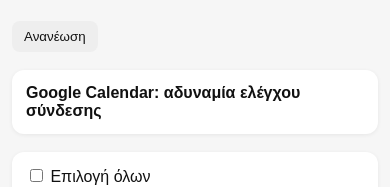
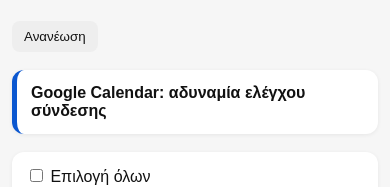
Before and after one commit to terraexplorita/dls-gis-service, a website: page plos-events/public/index.html in a window 390 px wide. Shown: the part 176-363 px from the top of the page. Drawn offline with Linux system fonts and the light colour scheme; no server answers.

Commit message:
Style Calendar connection button

```diff
--- a/plos-events/public/styles.css
+++ b/plos-events/public/styles.css
@@ -1 +1 @@
-body{font-family:Arial,sans-serif;background:#f6f6f6;color:#111;margin:0}.wrap{max-width:1100px;margin:auto;padding:24px}.topbar,.toolbar{display:flex;gap:16px;align-items:center;justify-content:space-between;flex-wrap:wrap}.toolbar{background:#fff;padding:14px;border-radius:12px;margin:18px 0;box-shadow:0 1px 4px #0001}.event-card{display:grid;grid-template-columns:auto 1fr;gap:14px;background:#fff;padding:16px;border-radius:14px;margin-bottom:14px;box-shadow:0 1px 4px #0001}.event-title-row{display:flex;gap:10px;align-items:center;flex-wrap:wrap}.event-title{margin:0;font-size:1.18rem}.event-number{font-weight:700}.meta{margin-top:8px;color:#444}.description{margin:10px 0}.links,.invite-row{display:flex;gap:12px;align-items:center;flex-wrap:wrap;margin-top:10px}.limassol-badge{font-weight:800;color:#111}.calendar-badge{font-weight:800;color:#b00020}.hidden{display:none!important}button,a.google-link,a.source-link{border:0;border-radius:8px;padding:8px 12px;text-decoration:none;cursor:pointer}button{background:#111;color:white}.secondary{background:#eee;color:#111}.danger{background:#b00020;color:#fff}.google-link{background:#0b57d0;color:#fff}.source-link{background:#f0f0f0;color:#111}.muted{color:#777}#statusText{font-size:.9rem;color:#555}@media(max-width:700px){.wrap{padding:12px}.event-card{grid-template-columns:1fr}.event-select{order:2}.toolbar{align-items:flex-start;flex-direction:column}}
+body{font-family:Arial,sans-serif;background:#f6f6f6;color:#111;margin:0}.wrap{max-width:1100px;margin:auto;padding:24px}.topbar,.toolbar{display:flex;gap:16px;align-items:center;justify-content:space-between;flex-wrap:wrap}.toolbar{background:#fff;padding:14px;border-radius:12px;margin:18px 0;box-shadow:0 1px 4px #0001}.connection-bar{border-left:5px solid #0b57d0}.event-card{display:grid;grid-template-columns:auto 1fr;gap:14px;background:#fff;padding:16px;border-radius:14px;margin-bottom:14px;box-shadow:0 1px 4px #0001}.event-title-row{display:flex;gap:10px;align-items:center;flex-wrap:wrap}.event-title{margin:0;font-size:1.18rem}.event-number{font-weight:700}.meta{margin-top:8px;color:#444}.description{margin:10px 0}.links,.invite-row{display:flex;gap:12px;align-items:center;flex-wrap:wrap;margin-top:10px}.limassol-badge{font-weight:800;color:#111}.calendar-badge{font-weight:800;color:#b00020}.hidden{display:none!important}button,a.google-link,a.source-link,a.button-link{border:0;border-radius:8px;padding:8px 12px;text-decoration:none;cursor:pointer}button{background:#111;color:white}.secondary{background:#eee;color:#111}.danger{background:#b00020;color:#fff}.google-link,.button-link{background:#0b57d0;color:#fff}.source-link{background:#f0f0f0;color:#111}.muted{color:#777}#statusText{font-size:.9rem;color:#555}@media(max-width:700px){.wrap{padding:12px}.event-card{grid-template-columns:1fr}.event-select{order:2}.toolbar{align-items:flex-start;flex-direction:column}}
```
